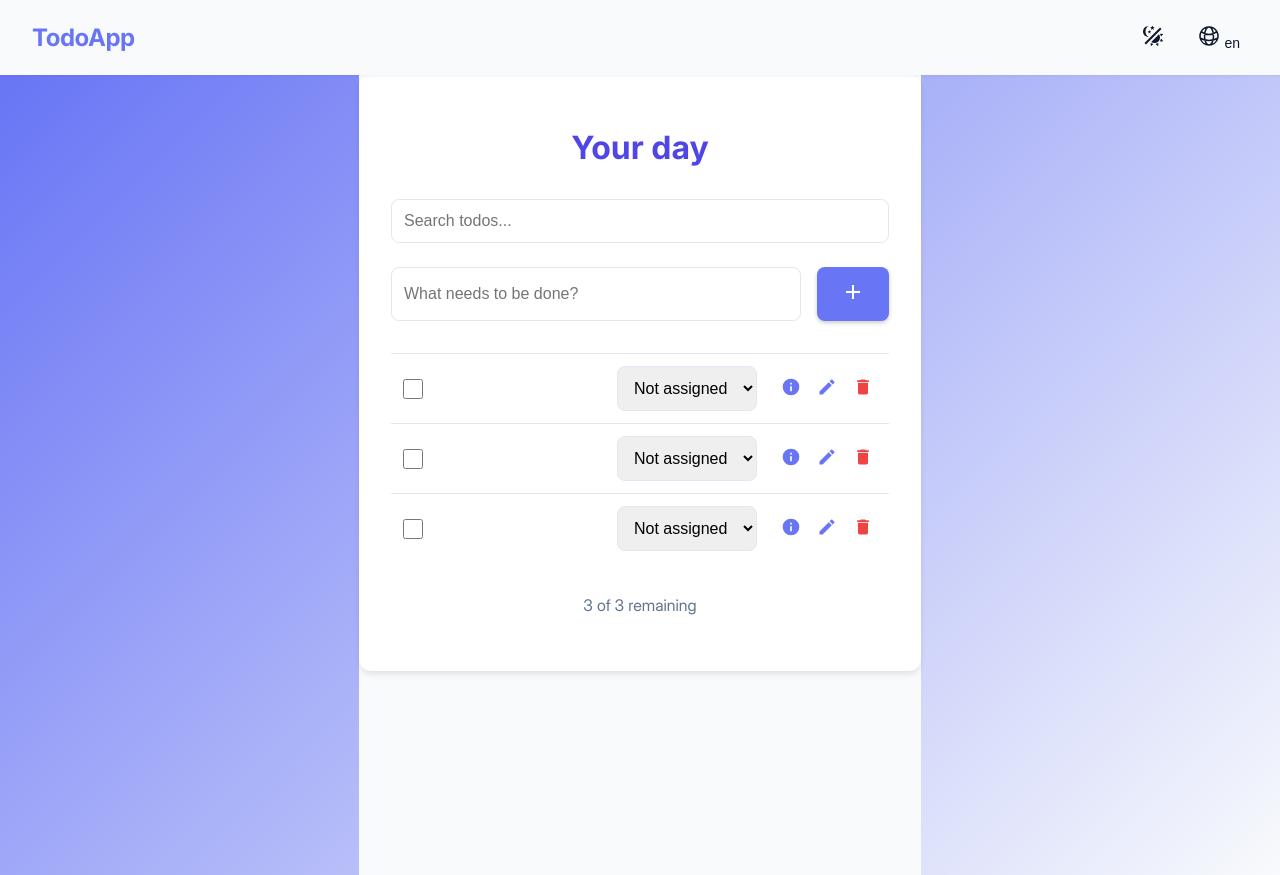
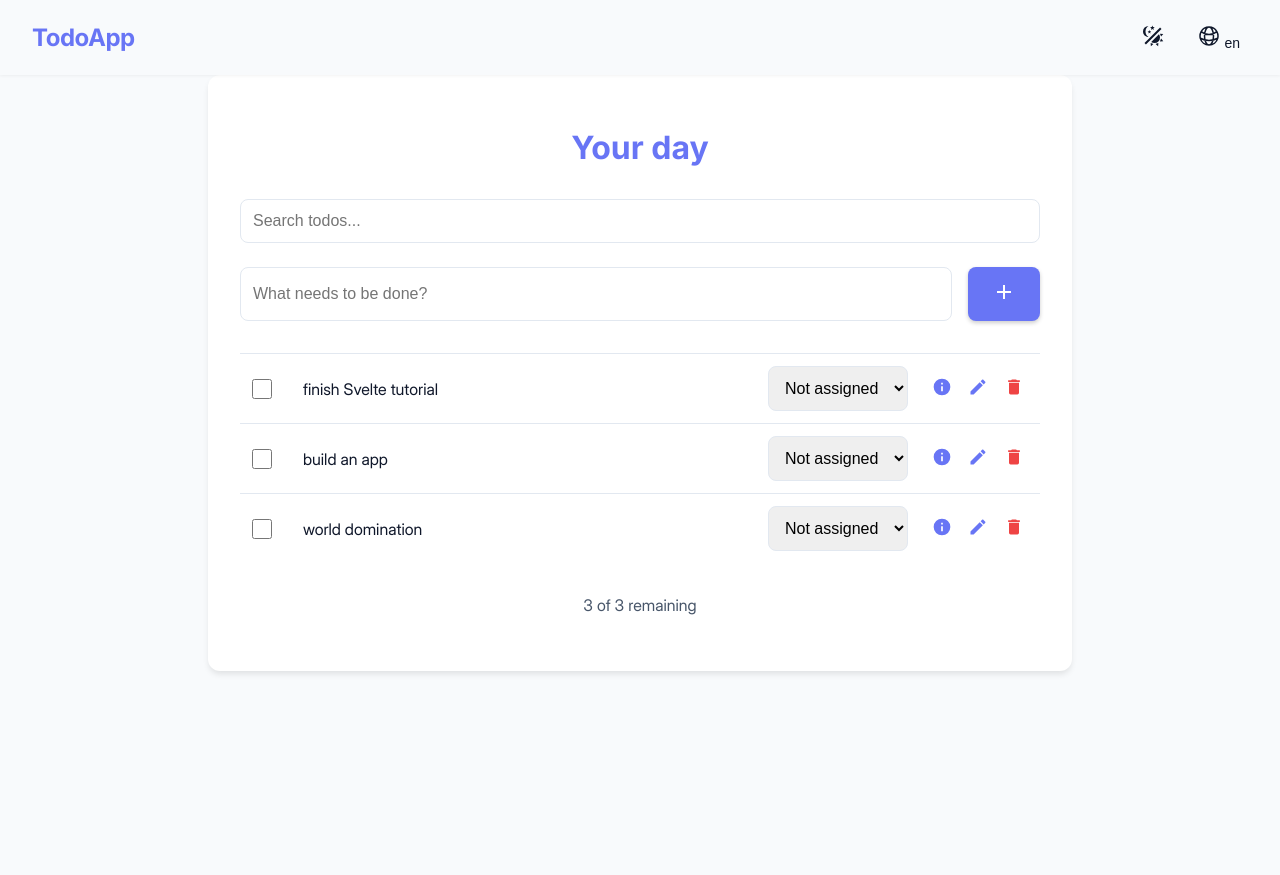
Before and after one commit to martincajka/todoapp-fe, a SvelteKit app: page /app in a window 1280 px wide. Built offline with nearby package versions, Linux system fonts and the light colour scheme.

Commit message:
add layout component for authentication routes; refactor landing container styles for consistency and improved theming

```diff
--- a/src/routes/+layout.svelte
+++ b/src/routes/+layout.svelte
@@ -77,28 +77,9 @@
     </div>
   </div>
 </nav>
-<div class="landing-container">
-  {@render children()}
-</div>
+{@render children()}
 
 <style>
-  .landing-container {
-    display: flex;
-    flex-direction: column;
-    align-items: center;
-    justify-content: center;
-    min-height: 100vh;
-    background: linear-gradient(
-      135deg,
-      var(--color-primary) 0%,
-      var(--color-background) 100%
-    );
-    color: #fff;
-    overflow: hidden;
-    margin: 0; /* Remove default margin */
-    padding: 0;
-  }
-
   .navbar {
     display: flex;
     justify-content: space-between;
--- a/src/routes/app/+page.svelte
+++ b/src/routes/app/+page.svelte
@@ -79,6 +79,7 @@
   let allTodos = $derived(todos.filter((t) => !t.deleted).length);
 </script>
 
+<div class="app-layout">
   <main class="todo-container">
     <div class="todo-box">
       <h1>Your day</h1>
@@ -119,7 +120,7 @@
       {/if}
     </div>
   </main>
-
+</div>
 {#snippet todoRow(d)}
   <div class="todo-wrapper">
     <div class="todo-header">
@@ -196,16 +197,22 @@
 {/snippet}
 
 <style>
+  .app-layout {
+    background-color: var(--color-background);
+    background-size: cover;
+  }
+
   .todo-container {
     display: flex;
     justify-content: center;
     align-items: flex-start;
     min-height: 100vh;
-    background-color: #f8fafc;
+    background-color: var(--color-background);
   }
 
   .todo-box {
-    background: white;
+    background: var(--color-surface);
+    color: var(--color-text);
     padding: 2rem;
     border-radius: 12px;
     box-shadow: 0 4px 6px -1px rgba(0, 0, 0, 0.1);
@@ -214,7 +221,7 @@
   }
 
   h1 {
-    color: #4f46e5;
+    color: var(--color-text-header);
     font-size: 2rem;
     margin-bottom: 2rem;
     text-align: center;
@@ -229,7 +236,7 @@
   .text-input {
     width: 100%;
     padding: 0.75rem;
-    border: 1px solid #e2e8f0;
+    border: 1px solid var(--color-border);
     border-radius: 8px;
     font-size: 1rem;
     transition: all 0.2s ease;
@@ -237,7 +244,7 @@
 
   .text-input:focus {
     outline: none;
-    border-color: #6366f1;
+    border-color: var(--color-primary);
     box-shadow: 0 0 0 3px rgba(99, 102, 241, 0.1);
   }
 
@@ -259,7 +266,7 @@
   .todo-wrapper {
     display: flex;
     flex-direction: column;
-    background: white;
+    background: var(--color-surface);
     width: 100%;
   }
 
@@ -274,7 +281,7 @@
     flex: 0 0 auto;
     width: 1.25rem;
     height: 1.25rem;
-    accent-color: #6366f1;
+    accent-color: var(--color-primary);
   }
 
   .todo-content {
@@ -309,12 +316,12 @@
 
   .todo-stats {
     text-align: center;
-    color: #64748b;
+    color: var(--color-text-secondary);
     margin: 1.5rem 0;
   }
 
   .done-todo-box {
     padding-top: 1rem;
-    border-top: 1px solid #e2e8f0;
+    border-top: 1px solid var(--color-border);
   }
 </style>
--- a/src/routes/app/FilteredTodos.svelte
+++ b/src/routes/app/FilteredTodos.svelte
@@ -22,13 +22,11 @@
     align-items: center;
     gap: 1rem;
     padding: 0.75rem 0.5rem;
-    background: white;
-    border-top: 1px solid #e2e8f0;
+    border-top: 1px solid var(--color-border);
     transition: all 0.2s ease;
   }
 
   .done {
     text-decoration: line-through;
-    background: #f8fafc;
   }
 </style>
```
Also changed, not shown: src/routes/(auth)/+layout.svelte (added, +30 -0 lines), src/routes/+page.svelte (+16 -19 lines), src/routes/(auth)/forgot-password/+page.svelte (renamed from src/routes/forgot-password/+page.svelte), src/routes/(auth)/login/+page.server.js (renamed from src/routes/login/+page.server.js), src/routes/(auth)/login/+page.svelte (renamed from src/routes/login/+page.svelte), src/routes/(auth)/register/+page.server.js (renamed from src/routes/register/+page.server.js), src/routes/(auth)/register/+page.svelte (renamed from src/routes/register/+page.svelte). Lines whose indentation alone changed are shown as unchanged.
